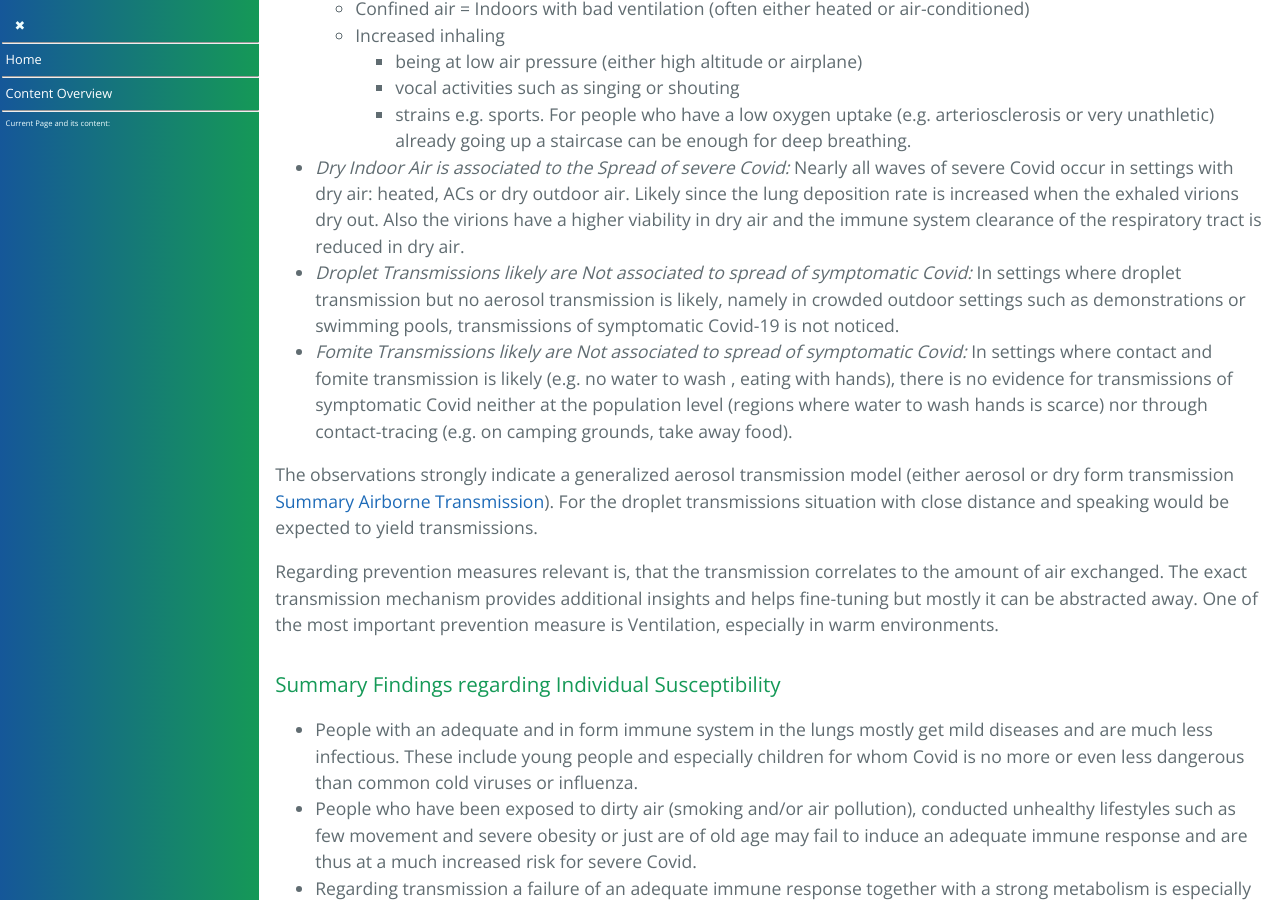
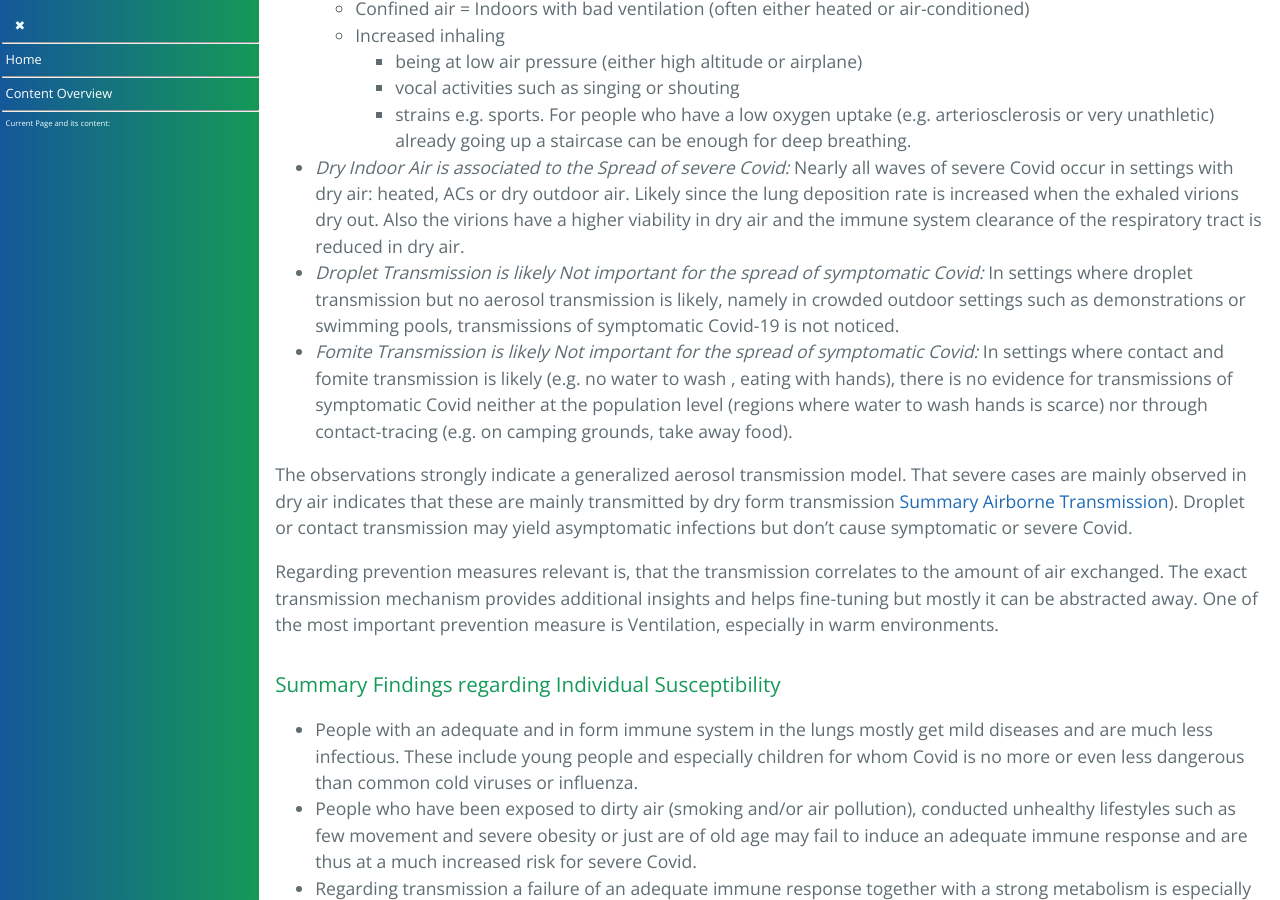
Before and after one commit to forestgrape/coronavirus, a Jekyll site: the page built from 5_epidemiological/spread_analyses.md, in a window 1280 px wide and 900 px high, scrolled down 2189 px. Built offline with Jekyll 4.4.1, drawn with Linux system fonts in a browser that asks for light colours; our own code applies the rules of GitHub Pages for plain Markdown files.

Commit message:
formulations

```diff
--- a/5_epidemiological/spread_analyses.md
+++ b/5_epidemiological/spread_analyses.md
@@ -74,10 +74,10 @@ Findings:
      * vocal activities such as singing or shouting
      * strains e.g. sports. For people who have a low oxygen uptake (e.g. arteriosclerosis or very unathletic) already going up a staircase can be enough for deep breathing.
 * *Dry Indoor Air is associated to the Spread of severe Covid:* Nearly all waves of severe Covid occur in settings with dry air: heated, ACs or dry outdoor air. Likely since the lung deposition rate is increased when the exhaled virions dry out. Also the virions have a higher viability in dry air and the immune system clearance of the respiratory tract is reduced in dry air.
-* *Droplet Transmissions likely are Not associated to spread of symptomatic Covid:* In settings where droplet transmission but no aerosol transmission is likely, namely in crowded outdoor settings such as demonstrations or swimming pools, transmissions of symptomatic Covid-19 is not noticed.
-* *Fomite Transmissions likely are Not associated to spread of symptomatic Covid:* In settings where contact and fomite transmission is likely (e.g. no water to wash , eating with hands), there is no evidence for transmissions of symptomatic Covid neither at the population level (regions where water to wash hands is scarce) nor through contact-tracing (e.g. on camping grounds, take away food).
+* *Droplet Transmission is likely Not important for the spread of symptomatic Covid:* In settings where droplet transmission but no aerosol transmission is likely, namely in crowded outdoor settings such as demonstrations or swimming pools, transmissions of symptomatic Covid-19 is not noticed.
+* *Fomite Transmission is likely Not important for the spread of symptomatic Covid:* In settings where contact and fomite transmission is likely (e.g. no water to wash , eating with hands), there is no evidence for transmissions of symptomatic Covid neither at the population level (regions where water to wash hands is scarce) nor through contact-tracing (e.g. on camping grounds, take away food).
 
-The observations strongly indicate a generalized aerosol transmission model (either aerosol or dry form transmission [Summary Airborne Transmission](../5_epidemiological/transmission.md#overview-airborne-transmission)). For the droplet transmissions situation with close distance and speaking would be expected to yield transmissions.
+The observations strongly indicate a generalized aerosol transmission model. That severe cases are mainly observed in dry air indicates that these are mainly transmitted by dry form transmission [Summary Airborne Transmission](../5_epidemiological/transmission.md#overview-airborne-transmission)). Droplet or contact transmission may yield asymptomatic infections but don't cause symptomatic or severe Covid.
 
 Regarding prevention measures relevant is, that the transmission correlates to the amount of air exchanged. The exact transmission mechanism provides additional insights and helps fine-tuning but mostly it can be abstracted away. One of the most important prevention measure is Ventilation, especially in warm environments.
 
```
